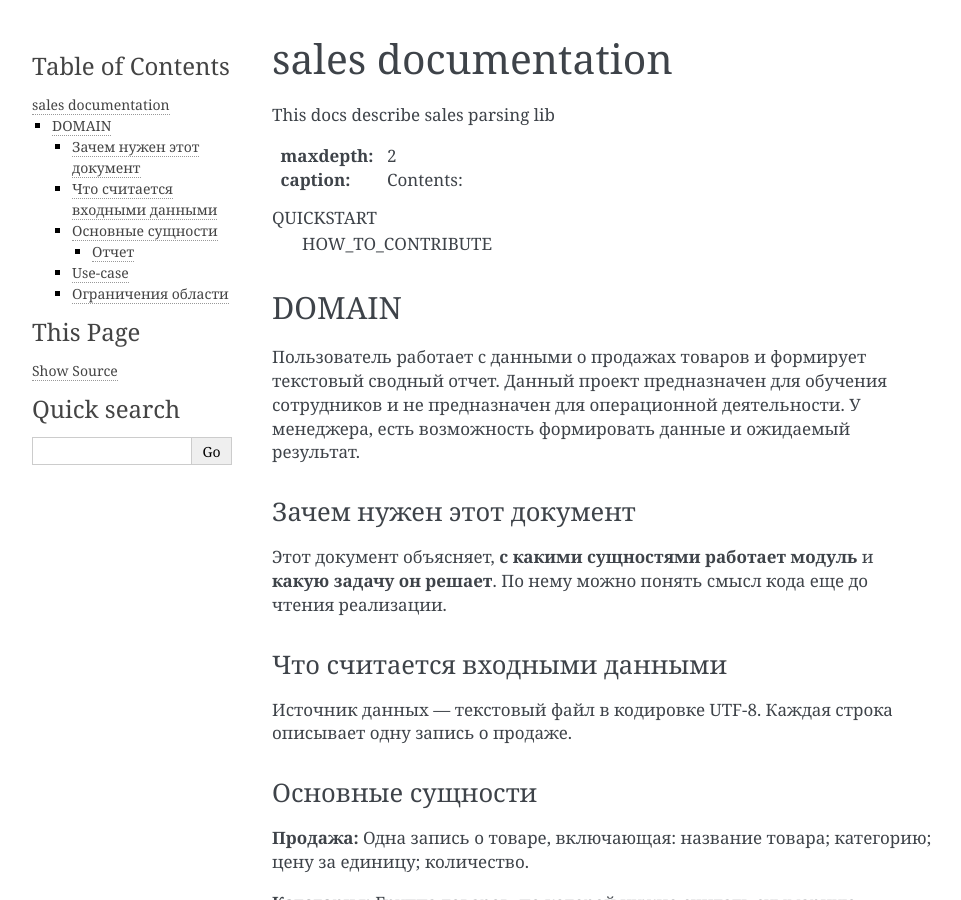
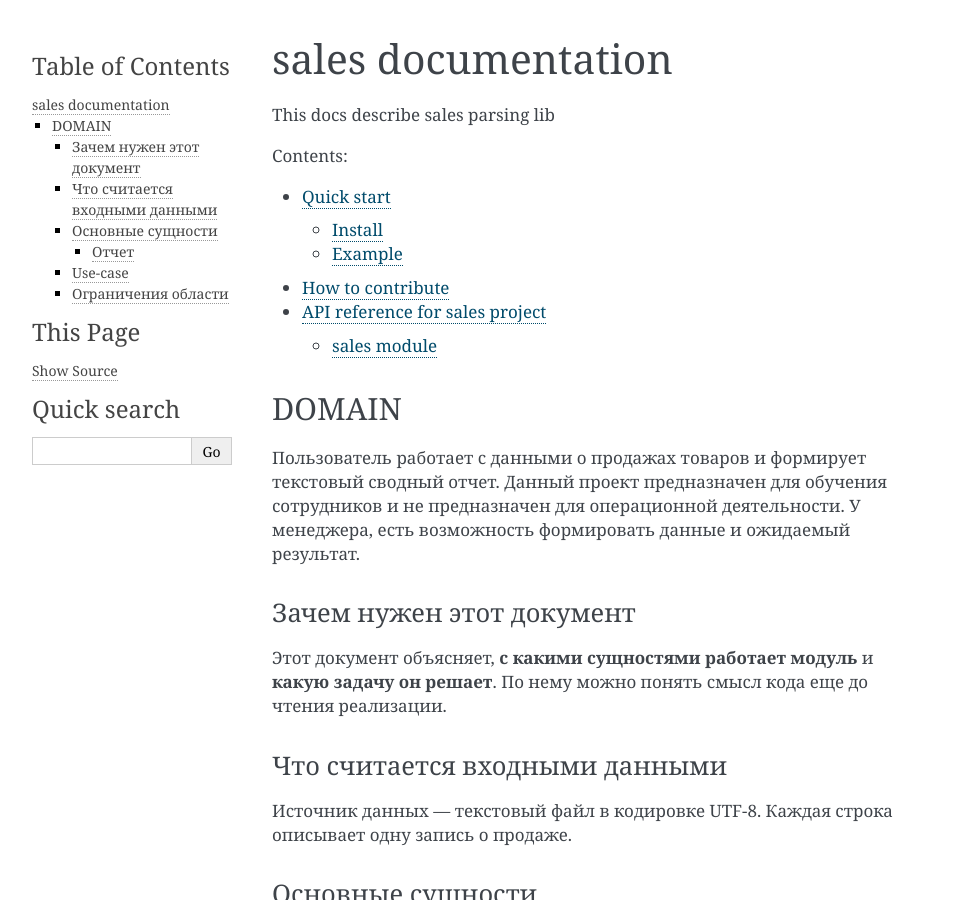
Before and after one commit to Laydoren/git-foss, a Sphinx documentation site: the page built from docs_domain/docs/source/index.rst, in a window 1280 px wide and 900 px high. Shown: the whole window, without its empty margins (148-1109 px from the left). Built offline with Sphinx 7.4.7, drawn with Linux system fonts in a browser that asks for light colours; some of the changed text lies outside the part shown.

Commit message:
Added API documentation and update project structure

```diff
--- /dev/null
+++ b/docs_domain/docs/source/api/modules.rst
@@ -0,0 +1,7 @@
+API reference for sales project
+===============================
+
+.. toctree::
+   :maxdepth: 4
+
+   sales
--- /dev/null
+++ b/docs_domain/docs/source/api/sales.rst
@@ -0,0 +1,7 @@
+sales module
+============
+
+.. automodule:: sales
+   :members:
+   :show-inheritance:
+   :undoc-members:
--- a/docs_domain/docs/source/conf.py
+++ b/docs_domain/docs/source/conf.py
@@ -6,9 +6,14 @@
 # -- Project information -----------------------------------------------------
 # https://www.sphinx-doc.org/en/master/usage/configuration.html#project-information
 
+from pathlib import Path
+import sys
+
+sys.path.insert(0,str(Path(__file__).resolve().parents[2]/"src"))
+
 project = 'sales'
-copyright = '2026, Herman'
-author = 'Herman'
+copyright = '2026, Herman Geets'
+author = 'Herman Geets'
 release = '0.0.1'
 
 # -- General configuration ---------------------------------------------------
@@ -16,12 +21,18 @@
 
 extensions = [
     "myst_parser",
+    "sphinx.ext.autodoc", #автоматический сбор docstring
+    "sphinx.ext.napoleon",
+    "sphinx.ext.autosummary",
+    "sphinx.ext.viewcode"
 ]
 
 sourse_suffix = {
     ".md":"markdown",
     ".rst": "restructuredtext",
 }
+
+autosummary_generate = True
 
 templates_path = ['_templates']
 exclude_patterns = []
--- a/docs_domain/docs/source/index.rst
+++ b/docs_domain/docs/source/index.rst
@@ -1,7 +1,7 @@
 .. sales documentation master file, created by
-  sphinx-quickstart on Wed Apr 15 15:51:00 2026.
-  You can adapt this file completely to your liking, but it should at least
-  contain the root `toctree` directive.
+   sphinx-quickstart on Wed Apr 15 15:51:00 2026.
+   You can adapt this file completely to your liking, but it should at least
+   contain the root `toctree` directive.
 
 sales documentation
 ===================
@@ -10,11 +10,12 @@
 
 
 .. toctree::
-:maxdepth: 2
-:caption: Contents:
+   :maxdepth: 2
+   :caption: Contents:
 
-QUICKSTART
+   QUICKSTART
    HOW_TO_CONTRIBUTE
+   api/modules
 
 .. include:: ../DOMAIN.md
    :parser: myst_parser.sphinx_
```
Also changed, not shown: 1 other file.
